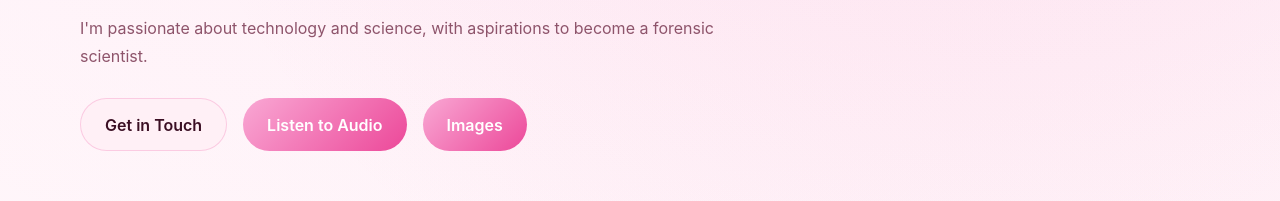
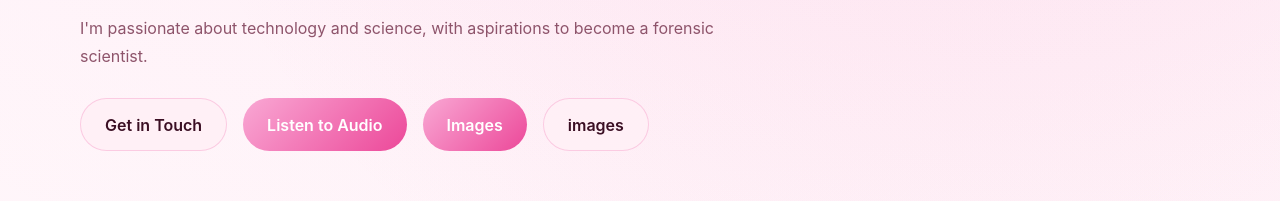
Before and after one commit to inelly216-code/inelly216-code.github.io, a plain HTML site: page index.html in a window 1280 px wide. Shown: the part 920-1121 px from the top of the page. Drawn offline with Linux system fonts and the light colour scheme; a script that the page names is missing.

Commit message:
Update index.html

```diff
--- a/index.html
+++ b/index.html
@@ -42,6 +42,7 @@
             <a class="button button-secondary" href="#contact">Get in Touch</a>
             <a class="button button-primary" href="#audio">Listen to Audio</a>
              <a class="button button-primary" href="#image.html">Images</a>
+            <a class="button button-secondary" href="image.html">images</a>
           </div>
         </div>
       </div>
```
